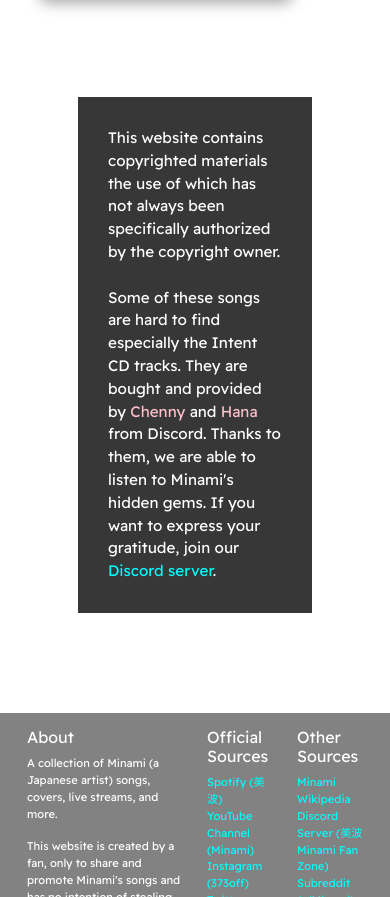
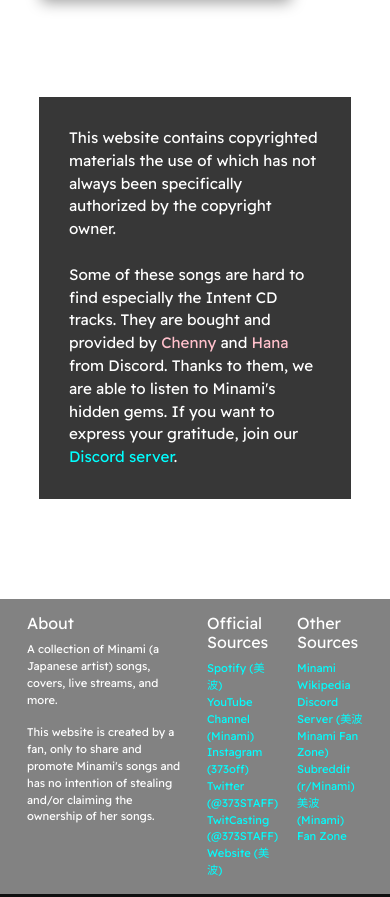
Before and after one commit to NadieFiind/minami-collections, a plain HTML site: page index.html in a window 390 px wide. Shown: the part 1331-2228 px from the top of the page. Drawn offline with nearby package versions, Linux system fonts and the light colour scheme.

Commit message:
Adjust Info Box Size on Mobile View

```diff
--- a/styles/index.css
+++ b/styles/index.css
@@ -119,6 +119,9 @@ footer h4 {
 	h1 {
 		font-size: 2.5rem;
 	}
+	.info {
+		width: 80vw;
+	}
 	footer > div:first-child {
 		font-size: 0.7rem;
 	}
```
